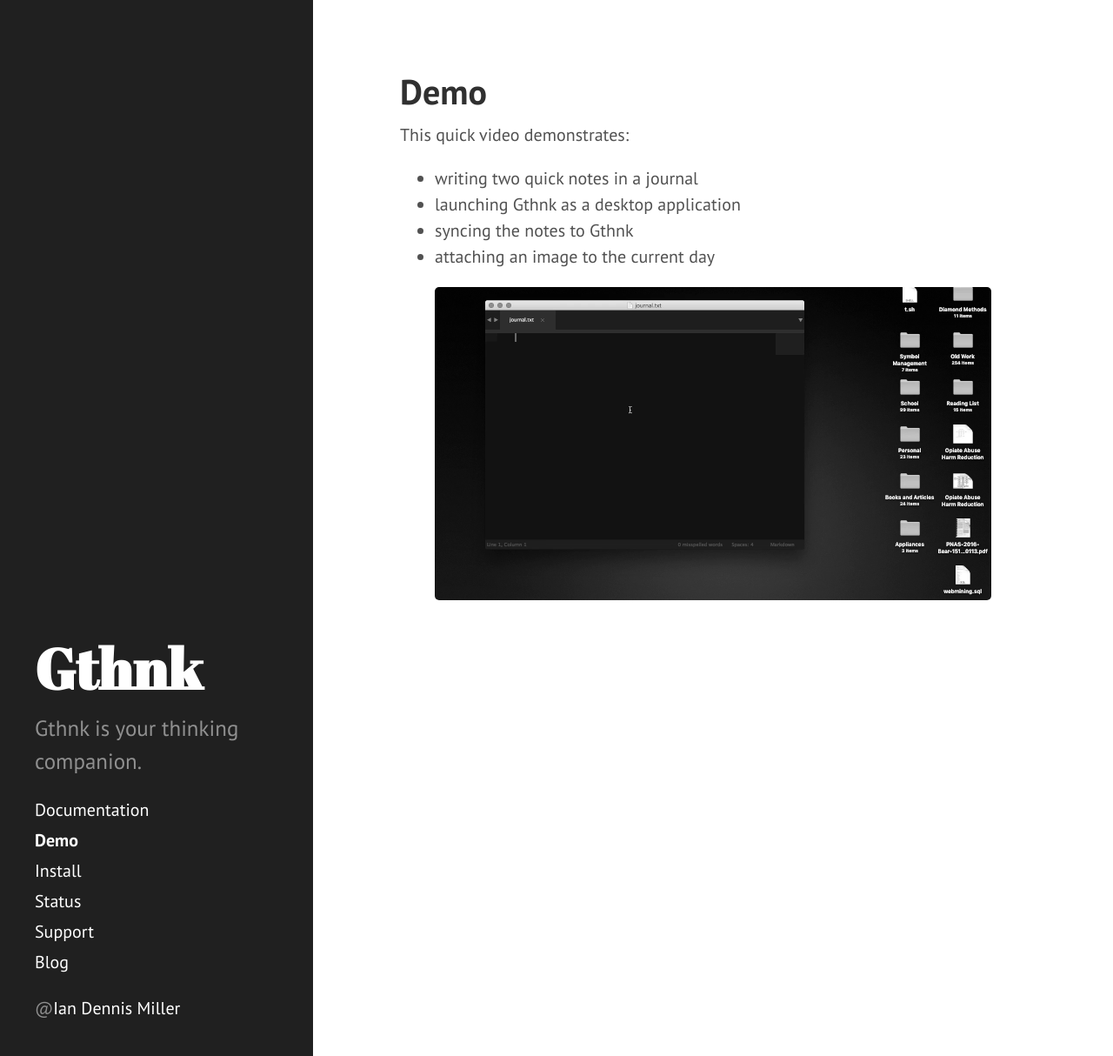
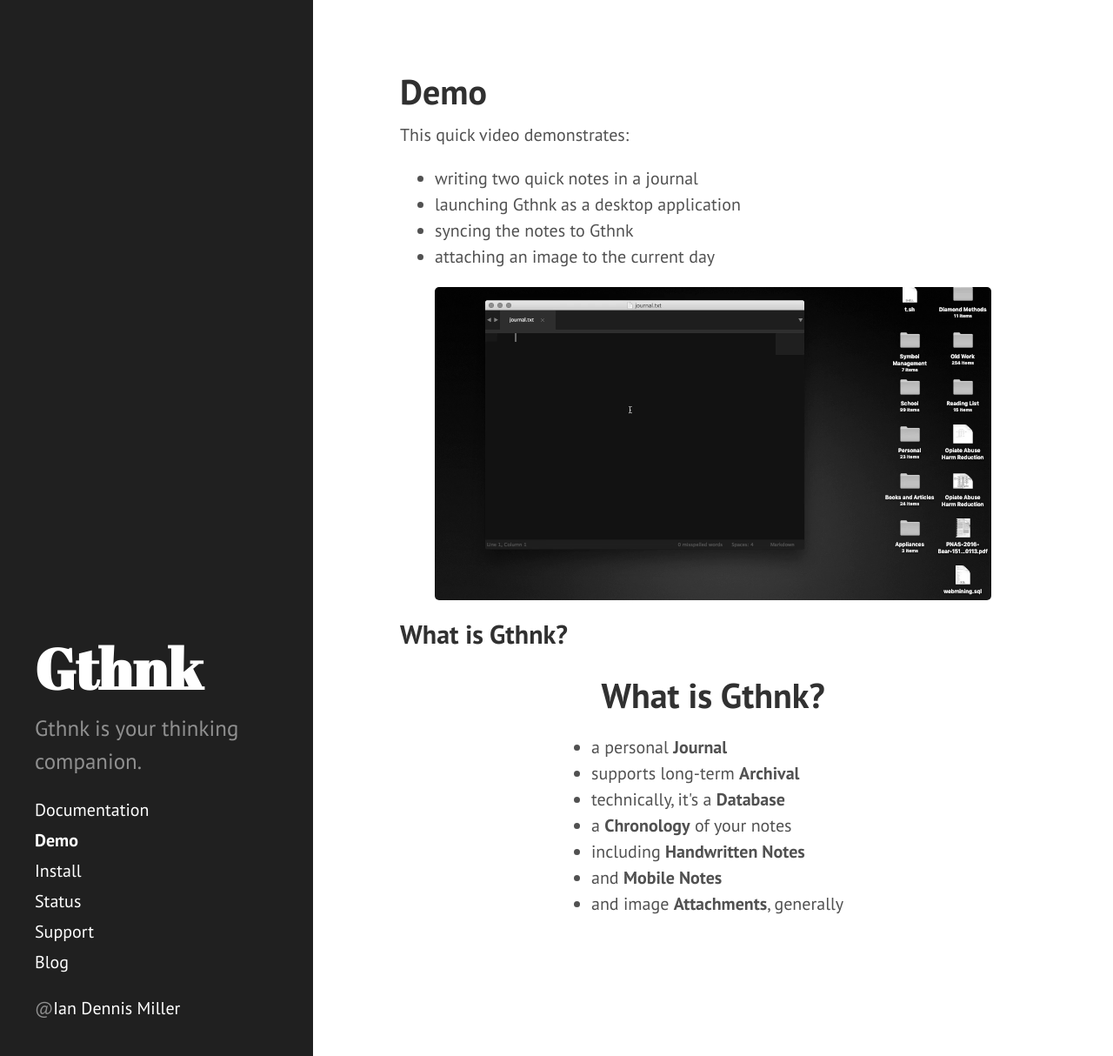
Before and after one commit to iandennismiller/www-gthnk, a Jekyll site: the page built from demo.md, in a window 1280 px wide and 1214 px high. Shown: the whole window at 87% size. Built offline with Jekyll 4.4.1, drawn with Linux system fonts in a browser that asks for light colours.

Commit message:
demo includes description

```diff
--- a/demo.md
+++ b/demo.md
@@ -13,3 +13,20 @@
 <p align="center">
     <img src="/public/demo.gif">
 </p>
+
+## What is Gthnk?
+
+<div style="margin: 0 auto; width: 18em; display: block;">
+  <h1 align="center">What is Gthnk?</h1>
+  <p>
+    <ul>
+      <li>a personal <b>Journal</b></li>
+      <li>supports long-term <b>Archival</b></li>
+      <li>technically, it's a <b>Database</b></li>
+      <li>a <b>Chronology</b> of your notes</li>
+      <li>including <b>Handwritten Notes</b></li>
+      <li>and <b>Mobile Notes</b></li>
+      <li>and image <b>Attachments</b>, generally</li>
+    </ul>
+  </p>
+</div>
```
